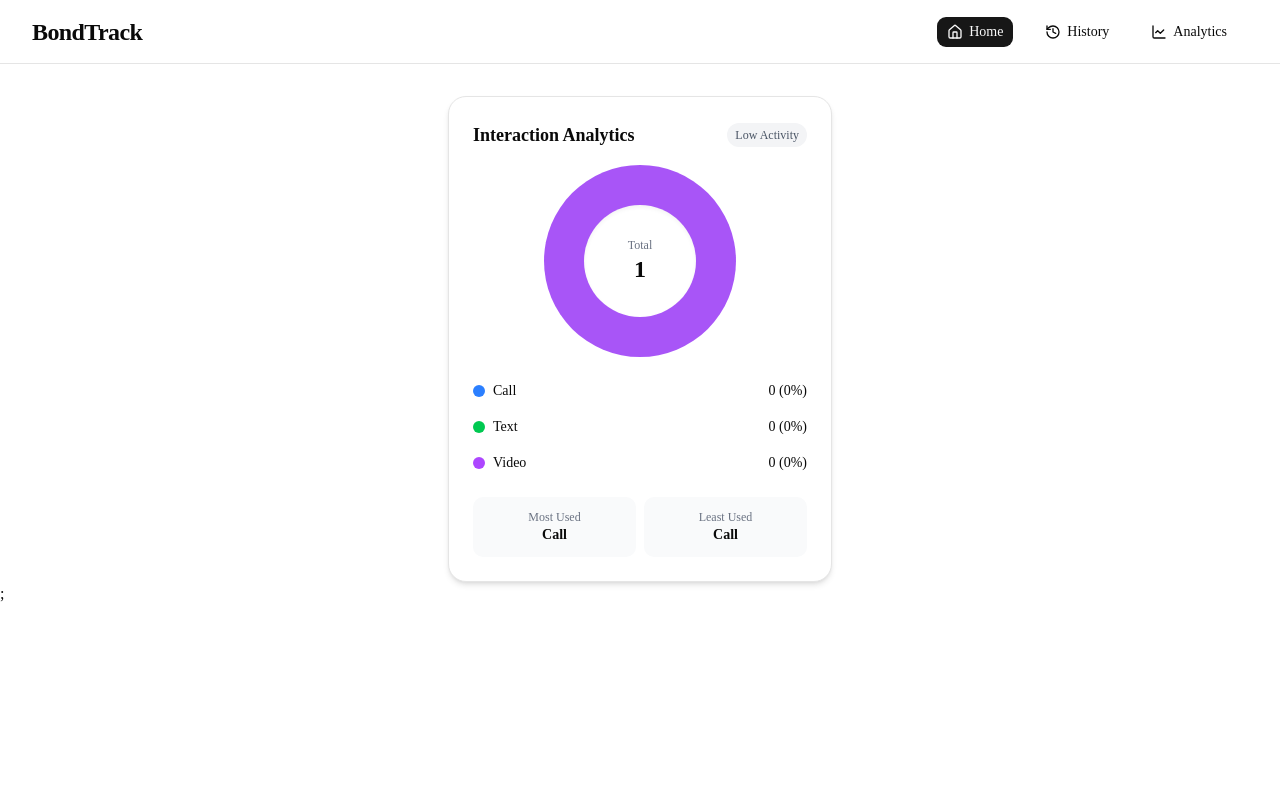
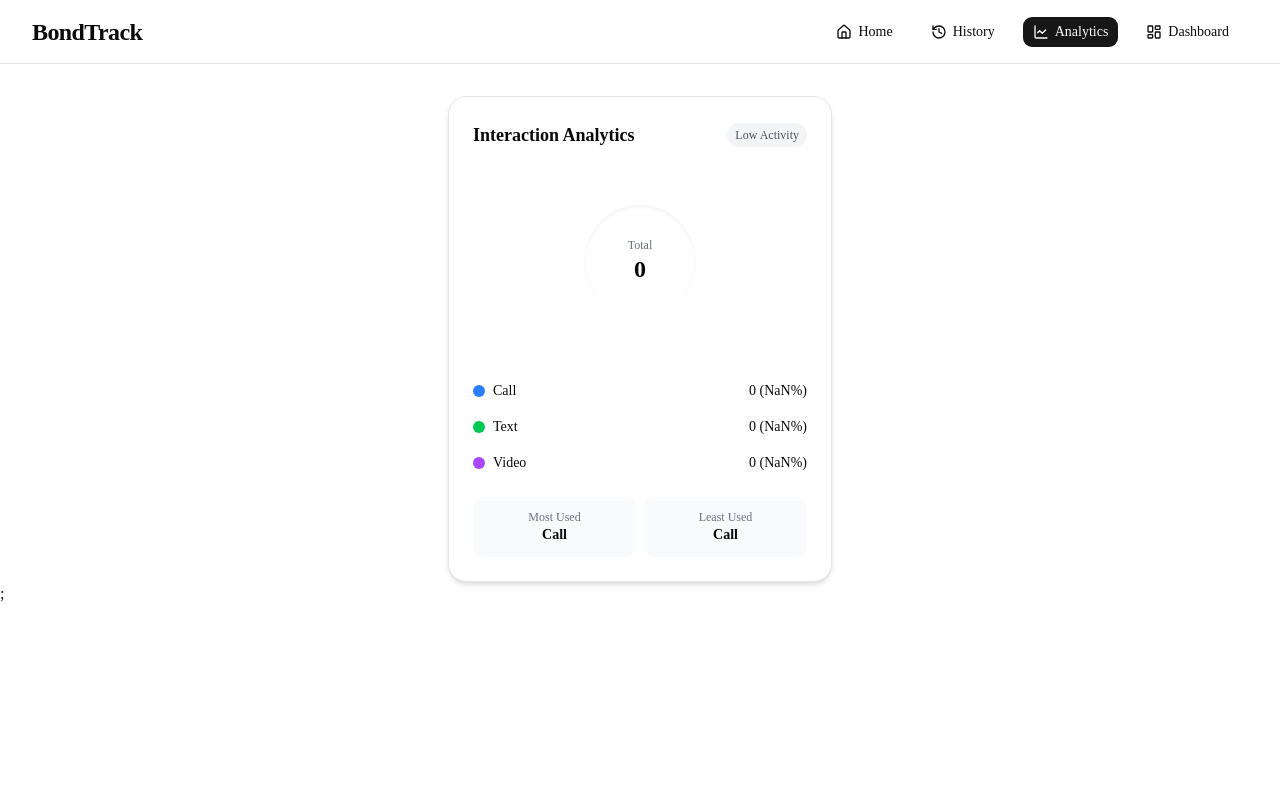
Before and after one commit to bulbul64/bond-track, a Next.js app: page /analytics in a window 1280 px wide. Shown: the top 800 px of the page. Built offline with nearby package versions, Linux system fonts and the light colour scheme.

Commit message:
fix: navbar active state, dynamic route handling and navigation improvements

```diff
--- a/src/app/layout.tsx
+++ b/src/app/layout.tsx
@@ -30,7 +30,7 @@ export default function RootLayout({
        <Footer />
         </InteractionHistoryProvider>
 
-        <Toaster position="top-right" />
+        <Toaster position="top-center" />
       </body>
     </html>
   );
--- a/src/app/not-found.tsx
+++ b/src/app/not-found.tsx
@@ -4,7 +4,7 @@ import React from 'react';
 
 const NotFound: React.FC = () => {
   return (
-    <main className="grid min-h-full place-items-center bg-white px-6 py-24 sm:py-32 lg:px-8">
+    <main className="grid min-h-screen place-items-center bg-white px-6 py-24 sm:py-32 lg:px-8">
       <div className="text-center">
         <p className="text-base font-semibold text-indigo-600">404</p>
         <h1 className="mt-4 text-3xl font-bold tracking-tight text-gray-900 sm:text-5xl">
--- a/src/components/history/History.tsx
+++ b/src/components/history/History.tsx
@@ -7,6 +7,9 @@ import React, { useContext, useState } from 'react';
 import EmptyState from '../ui/EmptyState';
 import { Button } from '../ui/button';
 import { motion } from 'framer-motion';
+function formatDateTime(time: string) {
+  return new Date(time).toLocaleString();
+}
 
 export default function History() {
   const context = useContext(interactionHistoryContext);
@@ -89,7 +92,7 @@ export default function History() {
 
                     <div className="mt-2 flex items-center gap-2 text-sm">
                       <Calendar className="h-4 w-4" />
-                      <span>{time}</span>
+                      <span>{formatDateTime(time)}</span>
                     </div>
                   </div>
                 </div>
--- a/src/components/history/InteractionAnalytics.tsx
+++ b/src/components/history/InteractionAnalytics.tsx
@@ -25,7 +25,7 @@ export default function InteractionAnalytics() {
 
   const { call, text, video } = counts;
 
-  const total = call + text + video || 1;
+  const total = call + text + video || 0;
 
   const callPercent = (call / total) * 100;
   const textPercent = (text / total) * 100;
--- a/src/components/nav-menu.tsx
+++ b/src/components/nav-menu.tsx
@@ -1,26 +1,31 @@
 'use client';
 
 import Link from 'next/link';
-import { useState, type ComponentProps } from 'react';
+import { useContext, type ComponentProps } from 'react';
 import {
   NavigationMenu,
   NavigationMenuItem,
   NavigationMenuLink,
   NavigationMenuList,
-  navigationMenuTriggerStyle,
 } from '@/components/ui/navigation-menu';
-import { ChartLine, History, House,  } from 'lucide-react';
+import { ChartLine, History, House, LayoutDashboardIcon } from 'lucide-react';
 import { Button } from './ui/button';
+import { usePathname } from 'next/navigation';
+import { interactionHistoryContext } from '@/context/InteractionHistoryContext';
 
 export const NavMenu = (props: ComponentProps<typeof NavigationMenu>) => {
+  const pathname = usePathname();
+ const context = useContext(interactionHistoryContext);
+
+ if (!context) {
+  return null;
+}
+
+const { state } = context;
 
 
-  const [activeBtn, setActiveBtn] = useState('Home');
-  console.log(activeBtn);
+console.log(state)
 
-  const handleClick = (title: string) => {
-    setActiveBtn(title);
-  };
 
   const menuItems = [
     {
@@ -38,7 +43,17 @@ export const NavMenu = (props: ComponentProps<typeof NavigationMenu>) => {
       icon: <ChartLine />,
       link: '/analytics',
     },
+    {
+      title: 'Dashboard',
+      icon: <LayoutDashboardIcon />,
+      link: '/friends',
+    },
   ];
+
+  const isActive = (itemLink: string) => {
+  if (itemLink === '/') return pathname === '/';
+  return pathname.startsWith(itemLink);
+};
 
   return (
     <NavigationMenu {...props}>
@@ -46,11 +61,10 @@ export const NavMenu = (props: ComponentProps<typeof NavigationMenu>) => {
         {menuItems.map((item) => (
           <NavigationMenuItem key={item.title}>
             <NavigationMenuLink asChild>
-              <Link href={item.link} className={navigationMenuTriggerStyle()}>
+              <Link href={item.link}>
                 <Button
-                  className="cursor-pointer"
-                  onClick={() => handleClick(item.title)}
-                  variant={activeBtn === item.title ? 'default' : 'ghost'}
+                  className="cursor-pointer w-full justify-start"
+                 variant={isActive(item.link) ? 'default' : 'ghost'}
                 >
                   {item.icon}
                   {item.title}
```
